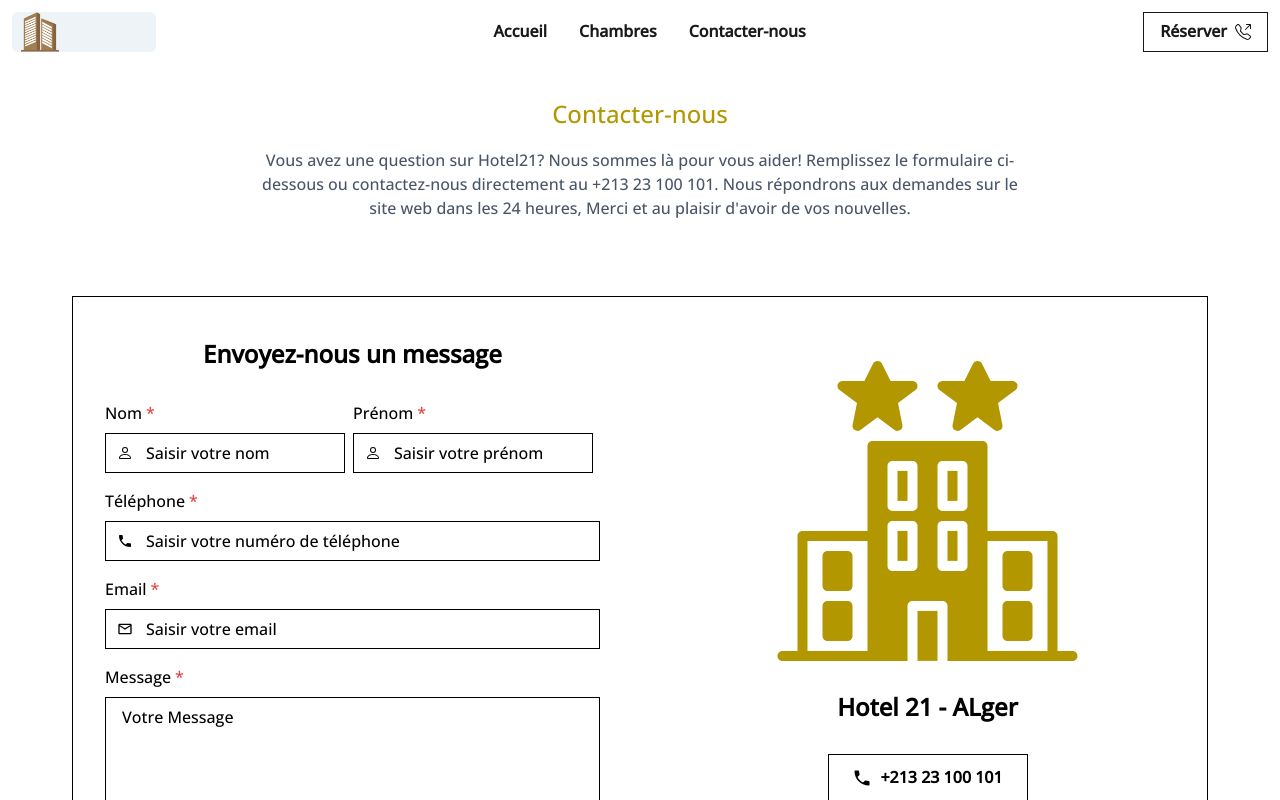
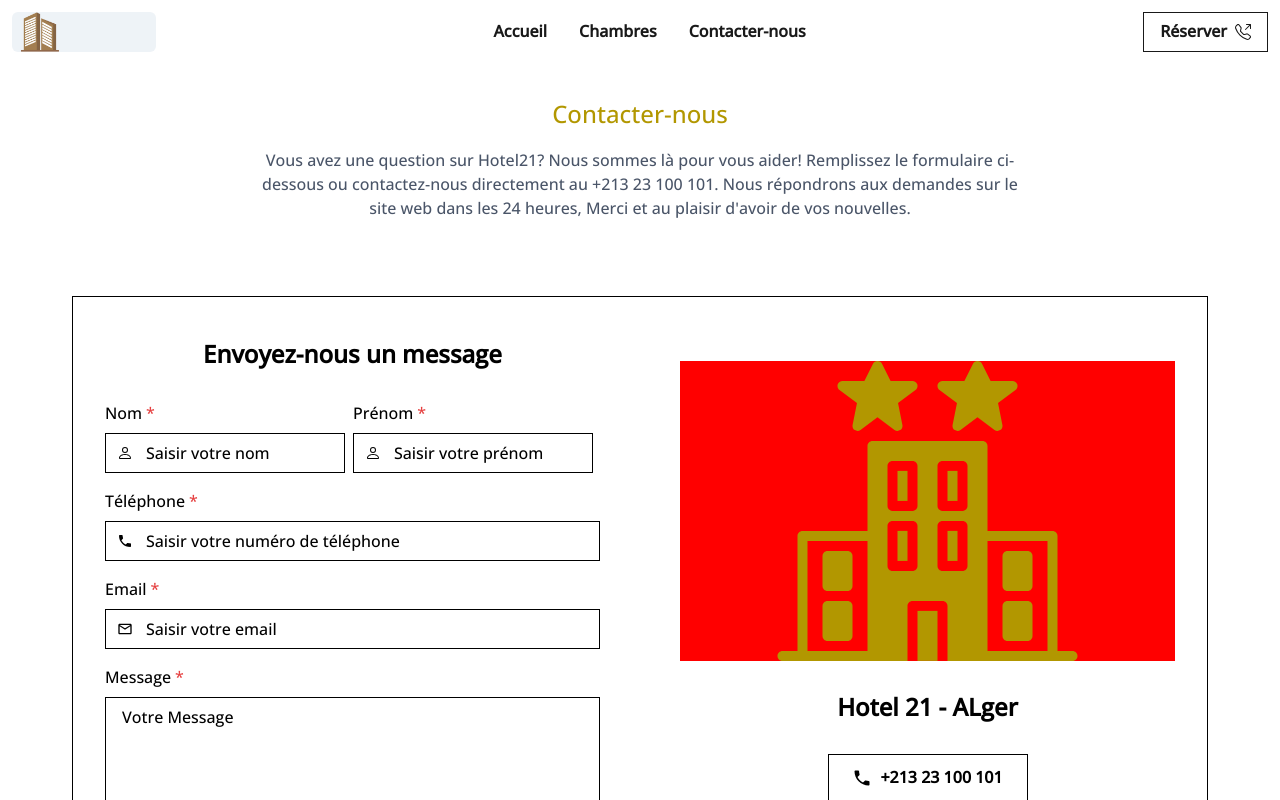
Before and after one commit to nemo256/hotel, a Next.js app: page /contacter-nous in a window 1280 px wide. Shown: the top 800 px of the page. Built offline with nearby package versions, Linux system fonts and the light colour scheme.

Commit message:
Testing svg.

```diff
--- a/src/components/contacter-nous/Card.js
+++ b/src/components/contacter-nous/Card.js
@@ -184,7 +184,7 @@ export default function Card() {
           justifyContent='center'
         >
           <Stack spacing={4} w='full' mt={[6, 8]}>
-            <Flex h={[200, 240, 260, 280, 300]} justifyContent='center'>
+            <Flex bg='red' h={[120, 240, 260, 280, 300]} justifyContent='center'>
               <svg
                 x='0px'
                 y='0px'
```
